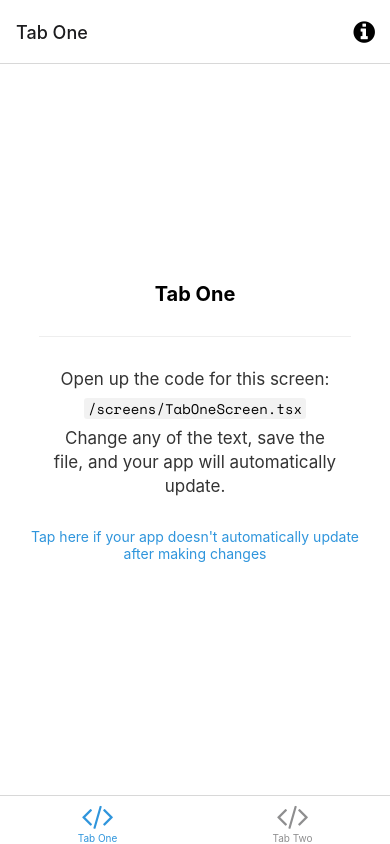
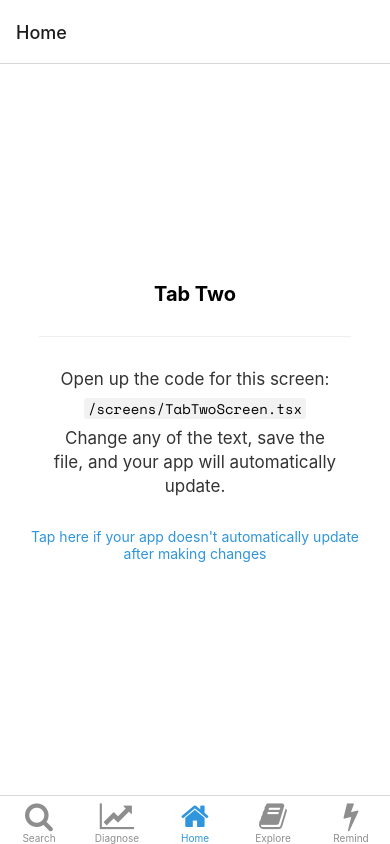
Before and after one commit to Augustin68/app-plant-mae, a React Native app: screen /Home in a window 390 px wide. Built offline with nearby package versions, Linux system fonts and the light colour scheme; what expo-linking would draw is missing.

Commit message:
adding all the tabs

```diff
--- a/App.tsx
+++ b/App.tsx
@@ -14,7 +14,8 @@ export default function App() {
   } else {
     return (
       <SafeAreaProvider>
-        <Navigation colorScheme={colorScheme} />
+        {/* <Navigation colorScheme={colorScheme} /> */}
+        <Navigation colorScheme={'light'} />
         <StatusBar />
       </SafeAreaProvider>
     );
--- a/navigation/index.tsx
+++ b/navigation/index.tsx
@@ -55,19 +55,20 @@ const BottomTab = createBottomTabNavigator<RootTabParamList>();
 
 function BottomTabNavigator() {
   const colorScheme = useColorScheme();
-
+// Search | Diagnose | Explorer | Reminder <- Names are strange because first two are verbs and two next are not
+// Search | Diagnose | Explore | Remind <- maybe theses are better
   return (
     <BottomTab.Navigator
-      initialRouteName="TabOne"
+      initialRouteName="Search"
       screenOptions={{
         tabBarActiveTintColor: Colors[colorScheme].tint,
       }}>
       <BottomTab.Screen
-        name="TabOne"
+        name="Search"
         component={TabOneScreen}
-        options={({ navigation }: RootTabScreenProps<'TabOne'>) => ({
-          title: 'Tab One',
-          tabBarIcon: ({ color }) => <TabBarIcon name="code" color={color} />,
+        options={({ navigation }: RootTabScreenProps<'Search'>) => ({
+          title: 'Search',
+          tabBarIcon: ({ color }) => <TabBarIcon name="search" color={color} />,
           headerRight: () => (
             <Pressable
               onPress={() => navigation.navigate('Modal')}
@@ -85,11 +86,35 @@ function BottomTabNavigator() {
         })}
       />
       <BottomTab.Screen
-        name="TabTwo"
+        name="Diagnose"
         component={TabTwoScreen}
         options={{
-          title: 'Tab Two',
-          tabBarIcon: ({ color }) => <TabBarIcon name="code" color={color} />,
+          title: 'Diagnose',
+          tabBarIcon: ({ color }) => <TabBarIcon name="line-chart" color={color} />,
+        }}
+      />
+      <BottomTab.Screen
+        name="Home"
+        component={TabTwoScreen}
+        options={{
+          title: 'Home',
+          tabBarIcon: ({ color }) => <TabBarIcon name="home" color={color} />,
+        }}
+      />
+      <BottomTab.Screen
+        name="Explore"
+        component={TabTwoScreen}
+        options={{
+          title: 'Explore',
+          tabBarIcon: ({ color }) => <TabBarIcon name="book" color={color} />,
+        }}
+      />
+      <BottomTab.Screen
+        name="Remind"
+        component={TabTwoScreen}
+        options={{
+          title: 'Remind',
+          tabBarIcon: ({ color }) => <TabBarIcon name="flash" color={color} />,
         }}
       />
     </BottomTab.Navigator>
```
Also changed, not shown: types.tsx (+6 -1 lines).
